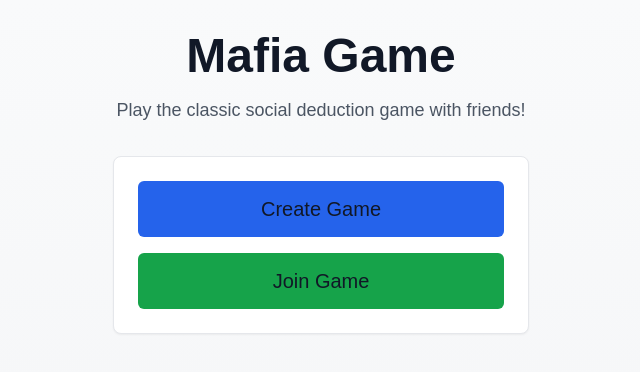
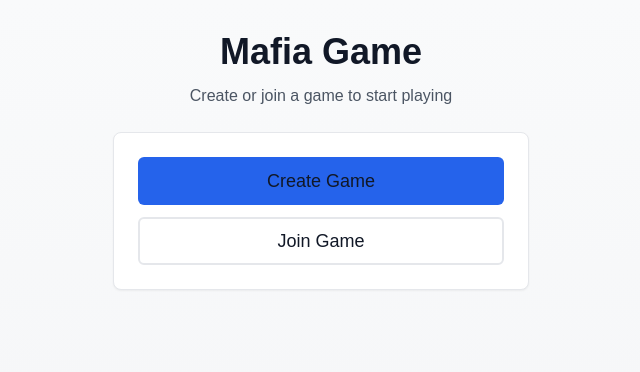
Before and after one commit to Mahe1235/mafia-game, a Next.js app: page / in a window 1280 px wide. Shown: the top 372 px of the page, without its empty margins (319-959 px from the left). Built offline with nearby package versions, Linux system fonts and the light colour scheme.

Commit message:
Added Suspense boundary for home page

```diff
--- a/src/app/page.tsx
+++ b/src/app/page.tsx
@@ -1,12 +1,12 @@
 'use client';
 
+import { useEffect, Suspense } from 'react';
 import { useRouter, useSearchParams } from 'next/navigation';
 import { Card, CardContent } from '@/components/ui/card';
 import { Button } from '@/components/ui/button';
 import { Container } from '@/components/ui/container';
-import { useEffect } from 'react';
 
-export default function Home() {
+function HomePageContent() {
   const router = useRouter();
   const searchParams = useSearchParams();
 
@@ -24,29 +24,25 @@ export default function Home() {
 
   return (
     <Container>
-      <div className="text-center space-y-3 sm:space-y-4 mb-6 sm:mb-8">
-        <h1 className="text-4xl sm:text-5xl font-bold text-gray-900">
-          Mafia Game
-        </h1>
-        <p className="text-base sm:text-lg text-gray-600">
-          Play the classic social deduction game with friends!
-        </p>
+      <div className="text-center space-y-2 sm:space-y-3">
+        <h1 className="text-3xl sm:text-4xl font-bold text-gray-900">Mafia Game</h1>
+        <p className="text-gray-600">Create or join a game to start playing</p>
       </div>
 
       <Card className="shadow-lg">
         <CardContent className="p-4 sm:p-6">
-          <div className="space-y-3 sm:space-y-4">
+          <div className="space-y-2 sm:space-y-3">
             <Button
               onClick={() => router.push('/create')}
-              className="w-full h-12 sm:h-14 text-lg sm:text-xl font-medium bg-blue-600 hover:bg-blue-700
+              className="w-full h-10 sm:h-12 text-base sm:text-lg font-medium bg-blue-600 hover:bg-blue-700
                        transition-colors"
             >
               Create Game
             </Button>
             <Button
               onClick={() => router.push('/join')}
-              className="w-full h-12 sm:h-14 text-lg sm:text-xl font-medium bg-green-600 hover:bg-green-700
-                       transition-colors"
+              variant="outline"
+              className="w-full h-10 sm:h-12 text-base sm:text-lg font-medium border-2"
             >
               Join Game
             </Button>
@@ -56,3 +52,11 @@ export default function Home() {
     </Container>
   );
 }
+
+export default function HomePage() {
+  return (
+    <Suspense fallback={<div>Loading...</div>}>
+      <HomePageContent />
+    </Suspense>
+  );
+}
```
